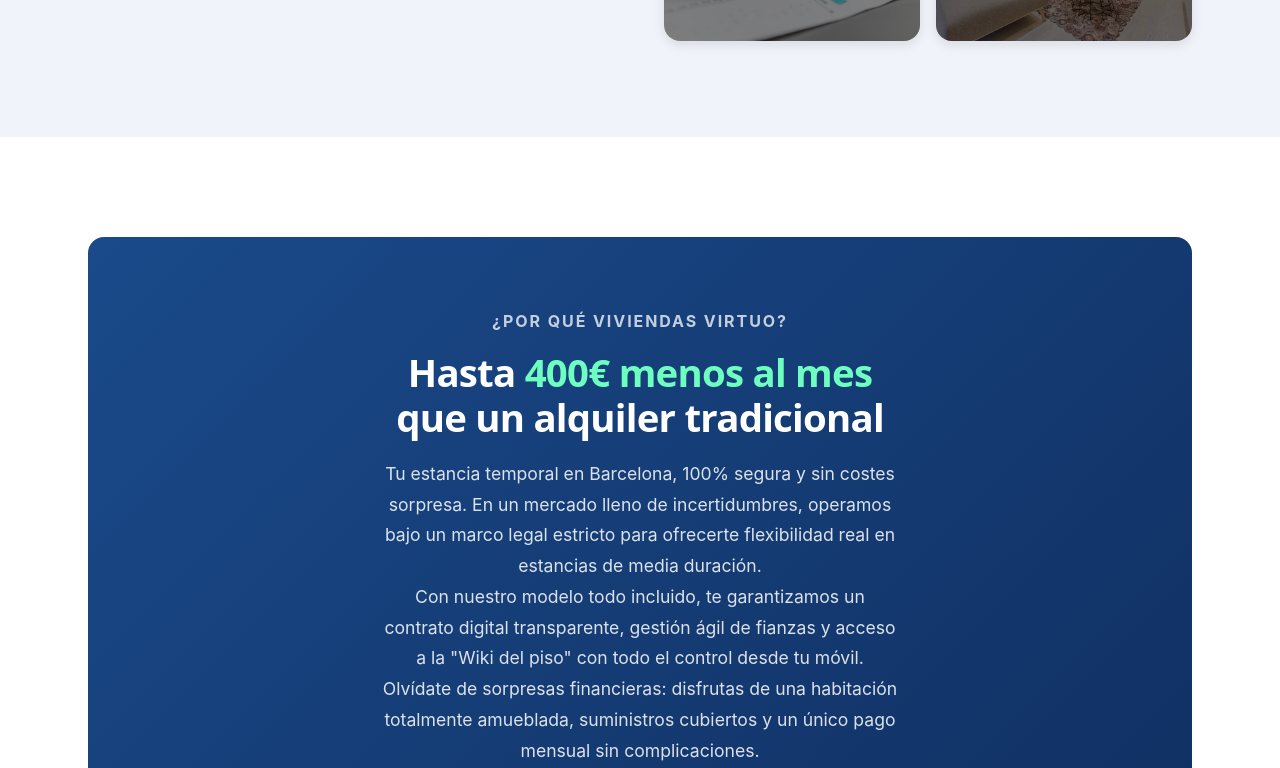
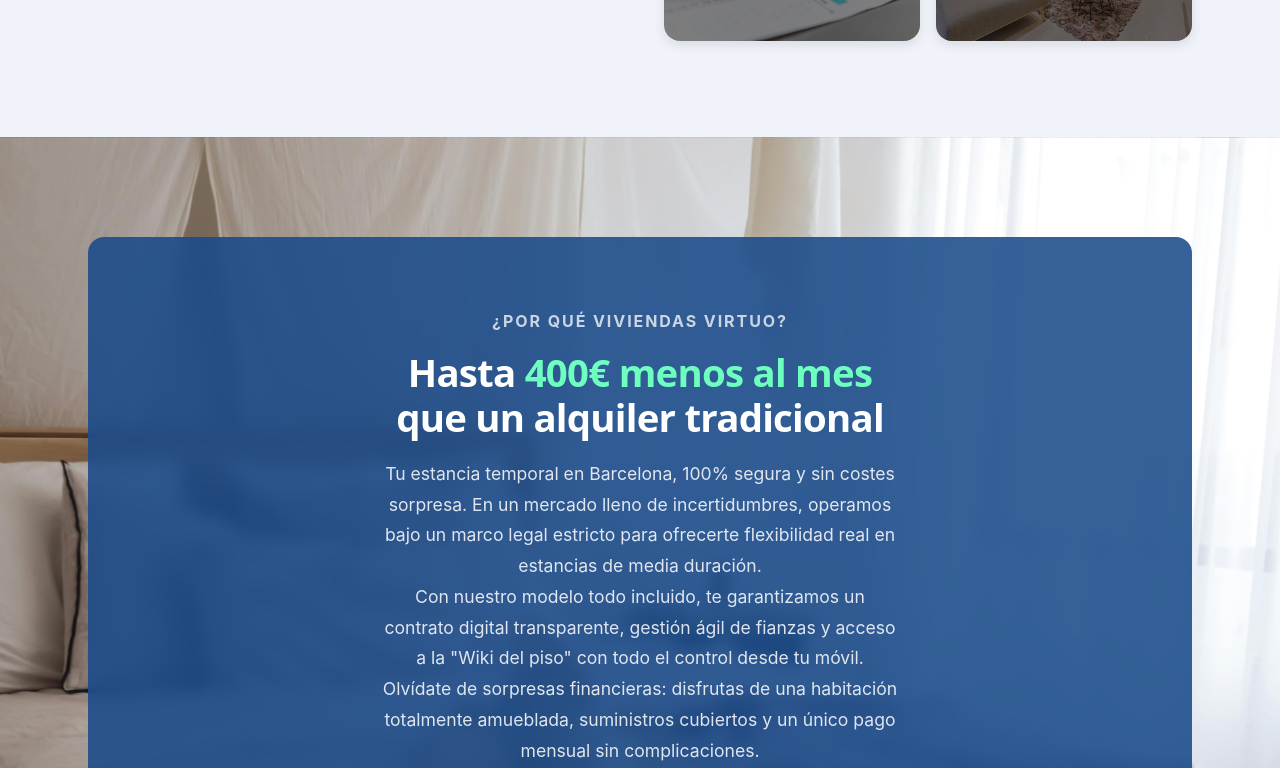
Before and after one commit to viviendasvirtuo/web-viviendasvirtuo, a Next.js app: page / in a window 1280 px wide. Shown: the part 2300-3068 px from the top of the page. Built offline with nearby package versions, Linux system fonts and the light colour scheme; a web font is replaced by a local one.

Commit message:
fix: sección 4 — fondo imagen habitacion-fondo.jpg y tarjeta rgba(26,74,138,0.88)

```diff
--- a/app/page.tsx
+++ b/app/page.tsx
@@ -110,9 +110,9 @@ export default function Home() {
         </section>
 
        {/* 4. POR QUÉ VIVIENDAS VIRTUO */}
-<section style={{ padding: 'clamp(60px,8vw,100px) 0', background: 'var(--color-bg)' }}>
+<section style={{ padding: 'clamp(60px,8vw,100px) 0', backgroundImage: 'url(/images/habitacion-fondo.jpg)', backgroundSize: 'cover', backgroundPosition: 'center' }}>
   <div className="container">
-    <div style={{ background: 'linear-gradient(135deg,#1a4a8a 0%,#0f2d5e 100%)', borderRadius: 'var(--radius-xl)', padding: 'clamp(40px,6vw,72px)', display: 'flex', flexDirection: 'column', alignItems: 'center', textAlign: 'center', color: 'white' }}>
+    <div style={{ background: 'rgba(26, 74, 138, 0.88)', borderRadius: 'var(--radius-xl)', padding: 'clamp(40px,6vw,72px)', display: 'flex', flexDirection: 'column', alignItems: 'center', textAlign: 'center', color: 'white', backdropFilter: 'blur(8px)' }}>
       <p style={{ fontWeight: 700, fontSize: 'var(--text-sm)', letterSpacing: '0.12em', textTransform: 'uppercase', marginBottom: '16px', opacity: 0.75 }}>¿Por qué Viviendas Virtuo?</p>
       <h2 style={{ fontFamily: 'var(--font-display)', fontSize: 'clamp(1.75rem,3vw,2.8rem)', fontWeight: 900, lineHeight: 1.15, letterSpacing: '-0.02em', marginBottom: '20px', maxWidth: '680px' }}>Hasta <span style={{ color: '#6effc0' }}>400€ menos al mes</span> que un alquiler tradicional</h2>
       <p style={{ fontSize: 'clamp(0.95rem,0.85rem + 0.5vw,1.1rem)', opacity: 0.85, lineHeight: 1.75, maxWidth: '520px', marginBottom: '36px' }}>
```
